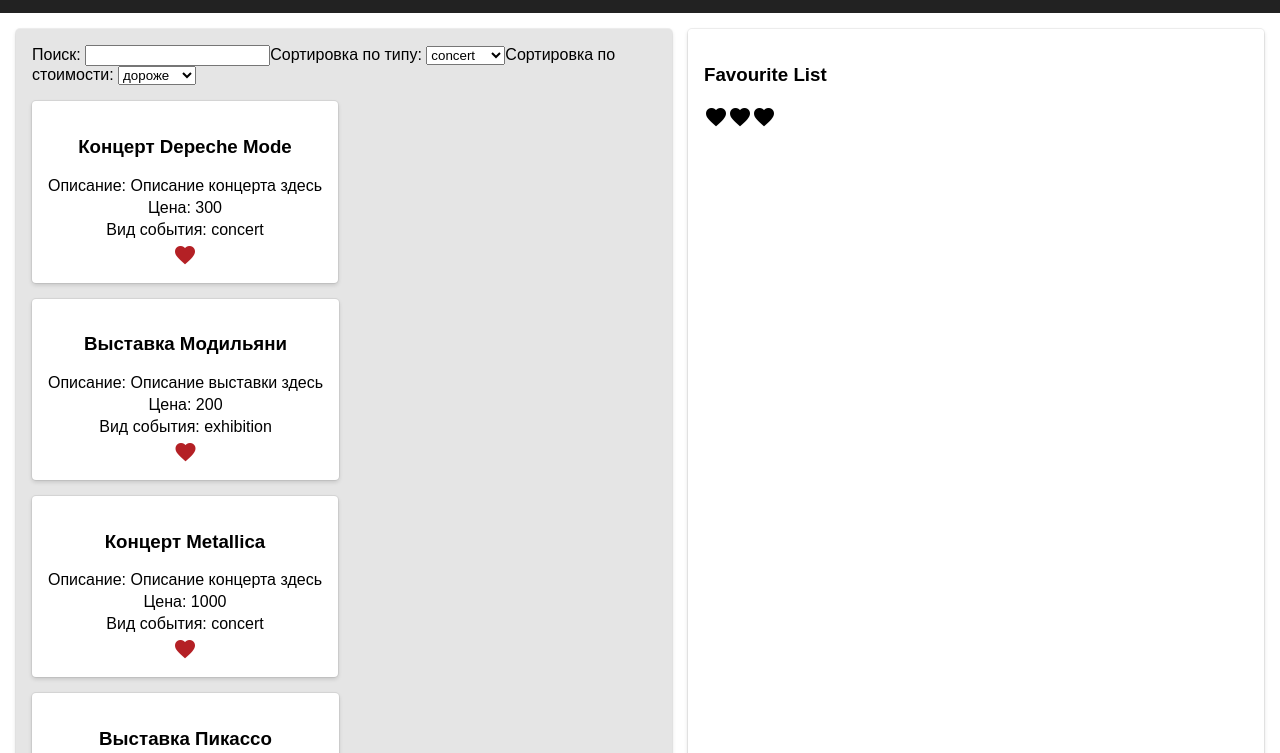
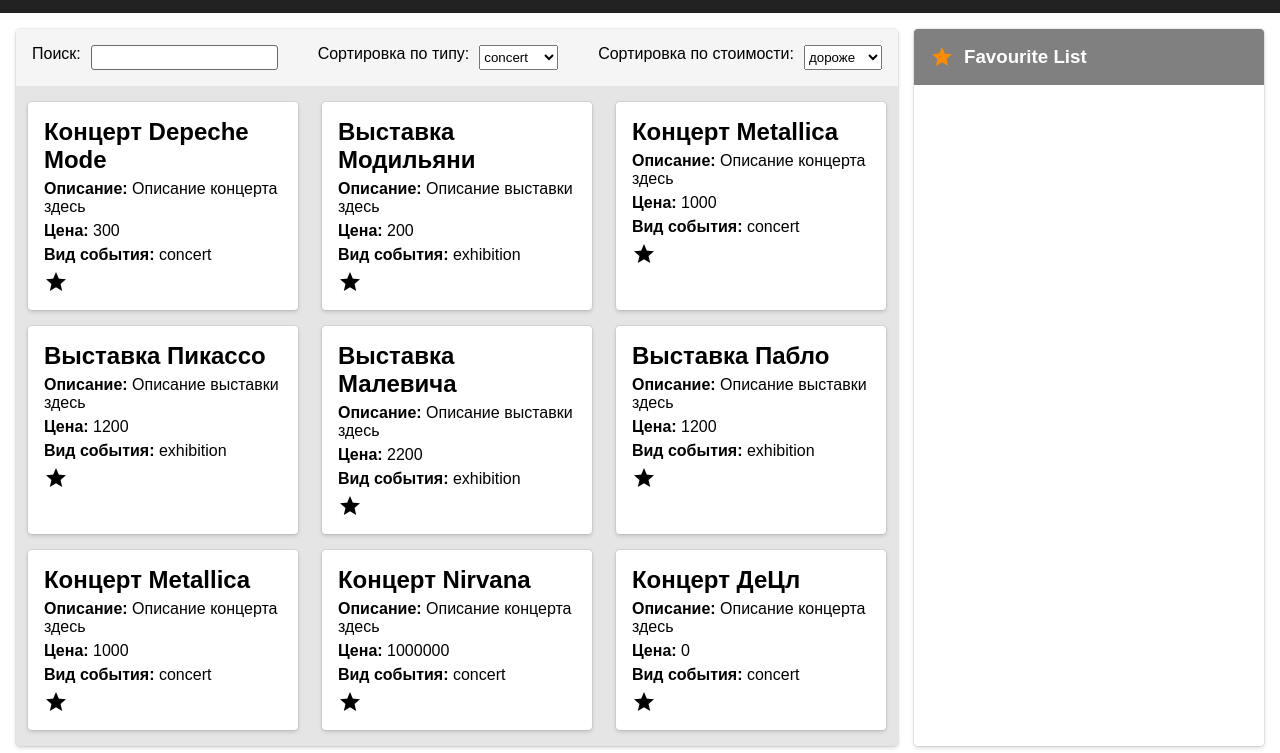
Before and after one commit to frontendbro/list-of-events, a React app: page / in a window 1280 px wide. Shown: the part 47-800 px from the top of the page. Built offline with nearby package versions, Linux system fonts and the light colour scheme.

Commit message:
add styles

```diff
--- a/src/components/App/index.css
+++ b/src/components/App/index.css
@@ -1,10 +1,13 @@
 .App {
 	display: flex;
 	flex-direction: column;
+	flex-grow: 1;
 }
 
 .wrapper{
 	display: flex;
+	flex-grow: 1;
+	flex-shrink: 0;
 	padding: 16px;
 }
 
@@ -21,3 +24,9 @@
 .App-intro {
 	font-size: large;
 }
+
+@media only screen and (max-width : 1024px) {
+	.wrapper{
+		flex-direction: column-reverse;
+	}
+}
--- a/src/components/App/index.js
+++ b/src/components/App/index.js
@@ -8,6 +8,7 @@
 	constructor(props){
 		super(props)
 		this.state = {
+			title: 'List of events',
 			data: [
 				{
 					title: "Концерт Depeche Mode",
@@ -50,6 +51,27 @@
 					price: 1200,
 					type: "exhibition",
 					id: 6
+				},
+				{
+					title: "Концерт Metallica",
+					description: "Описание концерта здесь",
+					price: 1000,
+					type: "concert",
+					id: 7
+				},
+				{
+					title: "Концерт Nirvana",
+					description: "Описание концерта здесь",
+					price: 1000000,
+					type: "concert",
+					id: 8
+				},
+				{
+					title: "Концерт ДеЦл",
+					description: "Описание концерта здесь",
+					price: 0,
+					type: "concert",
+					id: 9
 				}
 			],
 			filterValue: '',
@@ -114,11 +136,11 @@
 		return (
 			<div className="App">
 				<header className="App-header">
-					<h1 className="App-title">List of events</h1>
+					<h1 className="App-title">{this.state.title}</h1>
 				</header>
 				<div className="wrapper">
-					<EventsList eventListData={eventListData} addToFavorite={this.likeChoose} inputFilter={this.filterTitle}/>
-					<FavoriteList favoriteDataProps={favoriteData}/>
+					<EventsList eventListData={eventListData} addToFavorite={this.likeChoose} inputFilter={this.filterTitle} likeState={this.state.likeId}/>
+					<FavoriteList favoriteDataProps={favoriteData} />
 				</div>
 			</div>
 		);
--- a/src/components/ControlPanel/index.css
+++ b/src/components/ControlPanel/index.css
@@ -0,0 +1,46 @@
+.control-panel{
+	display: flex;
+	justify-content: space-between;
+	flex-shrink: 0;
+	padding: 16px;
+	display: flex;
+	margin-bottom: 16px;
+	background-color: #f5f5f5;
+}
+
+.control-wrap{
+	display: flex;
+}
+
+.control-wrap__label{
+	margin-right: 10px;
+}
+.control-wrap__input{
+	padding: 4px;
+	border: 1px solid #696969;
+	border-radius: 3px;
+}
+
+@media only screen and (max-width : 1024px) {
+
+}
+@media only screen and (max-width : 640px) {
+
+}
+@media only screen and (max-width : 400px) {
+	.control-panel{
+		flex-direction: column;
+	}
+	.control-wrap{
+		margin-bottom: 10px;
+	}
+	.control-wrap:last-child{
+		margin-bottom: 0;
+	}
+	.control-wrap__input{
+		flex-grow: 1;
+	}
+	.control-wrap select{
+		flex-grow: 1;
+	}
+}
--- a/src/components/ControlPanel/index.js
+++ b/src/components/ControlPanel/index.js
@@ -4,19 +4,25 @@
 class ControlPanel extends Component {
 	render() {
 		return (
-			<div>
-				<span>Поиск: </span>
-				<input type="text" onChange={this.props.inputChange}/>
-				<span>Сортировка по типу: </span>
+			<div className='control-panel'>
+				<div className='control-wrap'>
+					<span className='control-wrap__label'>Поиск: </span>
+					<input className='control-wrap__input' type="text" onChange={this.props.inputChange}/>
+				</div>
+				<div className='control-wrap'>
+					<span className='control-wrap__label'>Сортировка по типу: </span>
 					<select name="" id="">
 						<option value="1">concert</option>
 						<option value="2">exhibition</option>
 					</select>
-				<span>Сортировка по стоимости: </span>
+				</div>
+				<div className='control-wrap'>
+					<span className='control-wrap__label'>Сортировка по стоимости: </span>
 					<select name="" id="">
 						<option value="1">дороже</option>
 						<option value="2">дешевле</option>
 					</select>
+				</div>
 			</div>
 		);
 	}
--- a/src/components/Event/index.css
+++ b/src/components/Event/index.css
@@ -1,19 +1,38 @@
 .event{
+	max-width: 27%;
 	display: flex;
 	flex-direction: column;
-	align-items: center;
 	box-shadow: 0 2px 4px 0 rgba(0,0,0,0.15), 0 0 0 1px rgba(0,0,0,0.06);
 	background-color: #fff;
 	border-radius: 4px;
 	padding: 16px;
-	margin-right: 16px;
 	margin-bottom: 16px;
 }
+.event h2{
+	margin: 0 0 6px 0;
+}
 .event p{
-	margin: 0 0 4px 0;
+	margin: 0 0 6px 0;
 }
 .event i{
 	cursor: pointer;
 }
 .material-icons.orange { color: #FB8C00; }
 .material-icons.red { color: #B42025; }
+.event-info{
+	max-height: 60px;
+	overflow: auto;
+}
+
+
+@media only screen and (max-width : 640px) {
+	.event{
+		max-width: 40%;
+	}
+}
+
+@media only screen and (max-width : 400px) {
+	.event{
+		max-width: 100%;
+	}
+}
--- a/src/components/Event/index.js
+++ b/src/components/Event/index.js
@@ -5,11 +5,11 @@
 	render() {
 		return (
 			<li id={this.props.id} className="event">
-				<h3>{this.props.title}</h3>
-				<p>Описание: {this.props.description}</p>
-				<p>Цена: {this.props.price}</p>
-				<p>Вид события: {this.props.type}</p>
-				<i onClick={() => this.props.addFavorite(this.props.id)} className={this.props.like === false ? 'favorite-icons material-icons' : 'favorite-icons material-icons red'}>favorite</i>
+				<h2>{this.props.title}</h2>
+				<p className='event-info'><b>Описание:</b> {this.props.description}</p>
+				<p><b>Цена:</b> {this.props.price}</p>
+				<p><b>Вид события:</b> {this.props.type}</p>
+				<i onClick={() => this.props.addFavorite(this.props.id)} className={this.props.likeAdd.indexOf(this.props.id) !== -1 ? 'material-icons orange' : 'material-icons'}>grade</i>
 			</li>
 		);
 	}
--- a/src/components/EventsList/index.css
+++ b/src/components/EventsList/index.css
@@ -1,16 +1,23 @@
 .events-wrap{
 	display: flex;
 	flex-direction: column;
-	max-width: 50%;
+	flex-grow: 1;
 	margin-right: 16px;
-	padding: 16px;
 	box-shadow: 0 2px 4px 0 rgba(0,0,0,0.15), 0 0 0 1px rgba(0,0,0,0.06);
 	border-radius: 4px;
 	background-color: #e5e5e5;
 }
 .events-list{
 	display: inline-flex;
-	justify-content: flex-start;
+	justify-content: space-around;
 	flex-wrap: wrap;
+	flex-shrink: 0;
 	padding: 0;
+	margin: 0;
 }
+
+@media only screen and (max-width : 1024px) {
+	.events-wrap{
+		margin-right: 0;
+	}
+}
--- a/src/components/EventsList/index.js
+++ b/src/components/EventsList/index.js
@@ -10,7 +10,7 @@
 				<ControlPanel inputChange={this.props.inputFilter}/>
 				<ul className="events-list">
 					{this.props.eventListData.map((event, i) =>
-						<Event key={i} title={event['title']} description={event['description']} price={event['price']} type={event['type']} id={event['id']} like={event['like']} addFavorite = {this.props.addToFavorite}/>
+						<Event key={i} title={event['title']} description={event['description']} price={event['price']} type={event['type']} id={event['id']} like={event['like']} addFavorite = {this.props.addToFavorite} likeAdd={this.props.likeState}/>
 					)}
 				</ul>
 			</div>
--- a/src/components/FavoriteList/index.css
+++ b/src/components/FavoriteList/index.css
@@ -1,11 +1,66 @@
 .favorite-wrap{
+	width: 350px;
+	flex-shrink: 0;
 	box-shadow: 0 2px 4px 0 rgba(0,0,0,0.15), 0 0 0 1px rgba(0,0,0,0.06);
-	flex-grow: 1;
 	border-radius: 4px;
-	padding: 16px;
+	overflow: hidden;
 }
 .favorite-list{
 	display: flex;
 	flex-direction: column;
+	list-style-type: none;
+	padding: 16px;
+	margin: 0;
+}
+.favorite-item{
+	display: flex;
+	flex-direction: column;
+	box-shadow: 0 2px 4px 0 rgba(0,0,0,0.15), 0 0 0 1px rgba(0,0,0,0.06);
+	border-radius: 4px;
+	padding: 10px;
+	margin-bottom: 10px;
+}
+.favorite-item p{
+	margin: 0;
+}
+h3{
+	display: flex;
+	margin: 0;
+	align-items: center;
+	background-color: grey;
+	color: #fff;
+	padding: 16px;
+}
+h3 i {
+	margin-right: 10px;
+}
+h4{
+	margin: 0;
+}
 
+@media only screen and (max-width : 1024px) {
+	.favorite-wrap{
+		width: auto;
+		margin-bottom: 16px;
+	}
+	.favorite-list{
+		flex-direction: row;
+		flex-wrap: wrap;
+	}
+	.favorite-item{
+		width: 30%;
+		margin-right: 10px;
+	}
 }
+
+@media only screen and (max-width : 640px) {
+	.favorite-item{
+		width: 40%;
+	}
+}
+
+@media only screen and (max-width : 400px) {
+	.favorite-item{
+		width: 100%;
+	}
+}
--- a/src/components/FavoriteList/index.js
+++ b/src/components/FavoriteList/index.js
@@ -5,17 +5,14 @@
 	render() {
 		return (
 			<div className="favorite-wrap">
-				<h3>Favourite List</h3>
-				<i className="material-icons">favorite</i>
-				<i className="material-icons">favorite</i>
-				<i className="material-icons">favorite</i>
+				<h3><i className='material-icons orange'>grade</i>Favourite List</h3>
 				<ul className="favorite-list">
 					{this.props.favoriteDataProps.map((favoriteEvent, i) => {
-						return 	<li>
-											<h3>{favoriteEvent['title']}</h3>
-											<p>Описание: {favoriteEvent['description']}</p>
-											<p>Цена: {favoriteEvent['price']}</p>
-											<p>Вид события: {favoriteEvent['type']}</p>
+						return 	<li className='favorite-item'>
+											<h4>{favoriteEvent['title']}</h4>
+											<p><b>Описание:</b> {favoriteEvent['description']}</p>
+											<p><b>Цена:</b> {favoriteEvent['price']}</p>
+											<p><b>Вид события:</b> {favoriteEvent['type']}</p>
 										</li>
 					})}
 				</ul>
--- a/src/index.css
+++ b/src/index.css
@@ -1,5 +1,10 @@
-body {
-  margin: 0;
-  padding: 0;
-  font-family: sans-serif;
+html, body {
+	margin: 0;
+	padding: 0;
+	font-family: sans-serif;
+	height: 100%;
 }
+#root{
+	display: flex;
+	height: 100%;
+}
```
Lines whose indentation alone changed are shown as unchanged.
